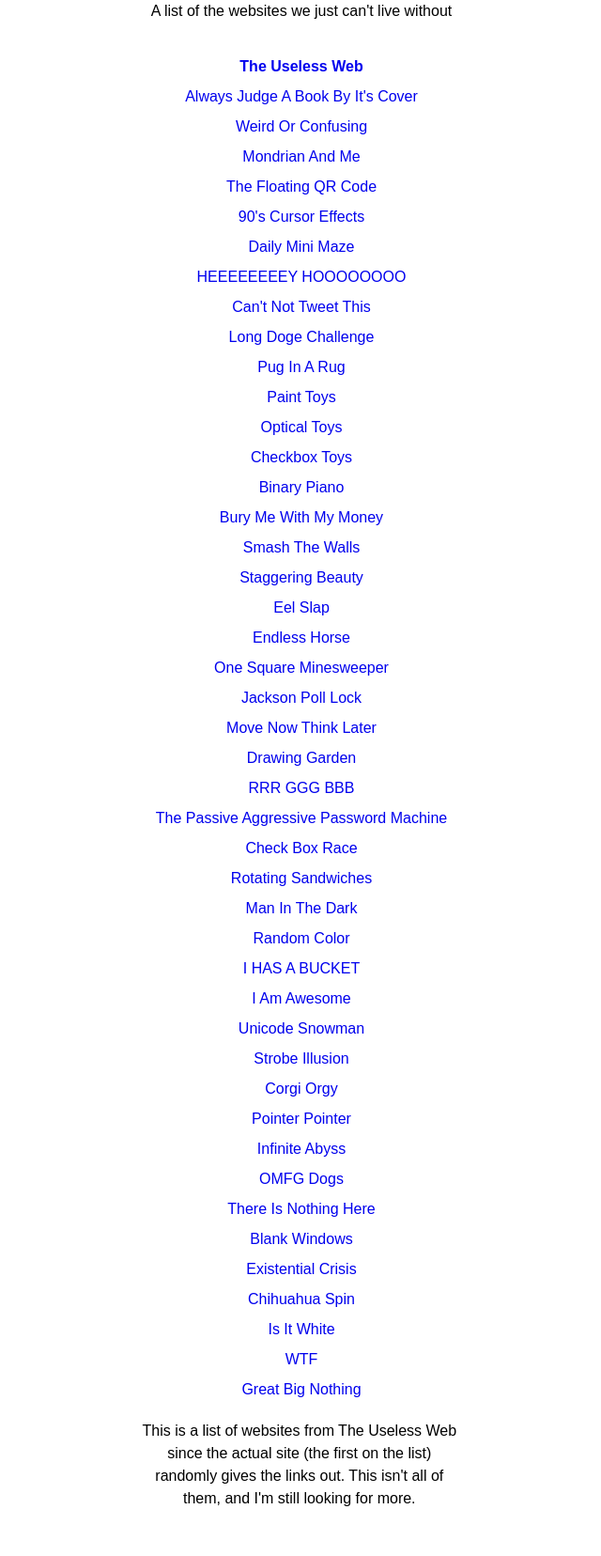
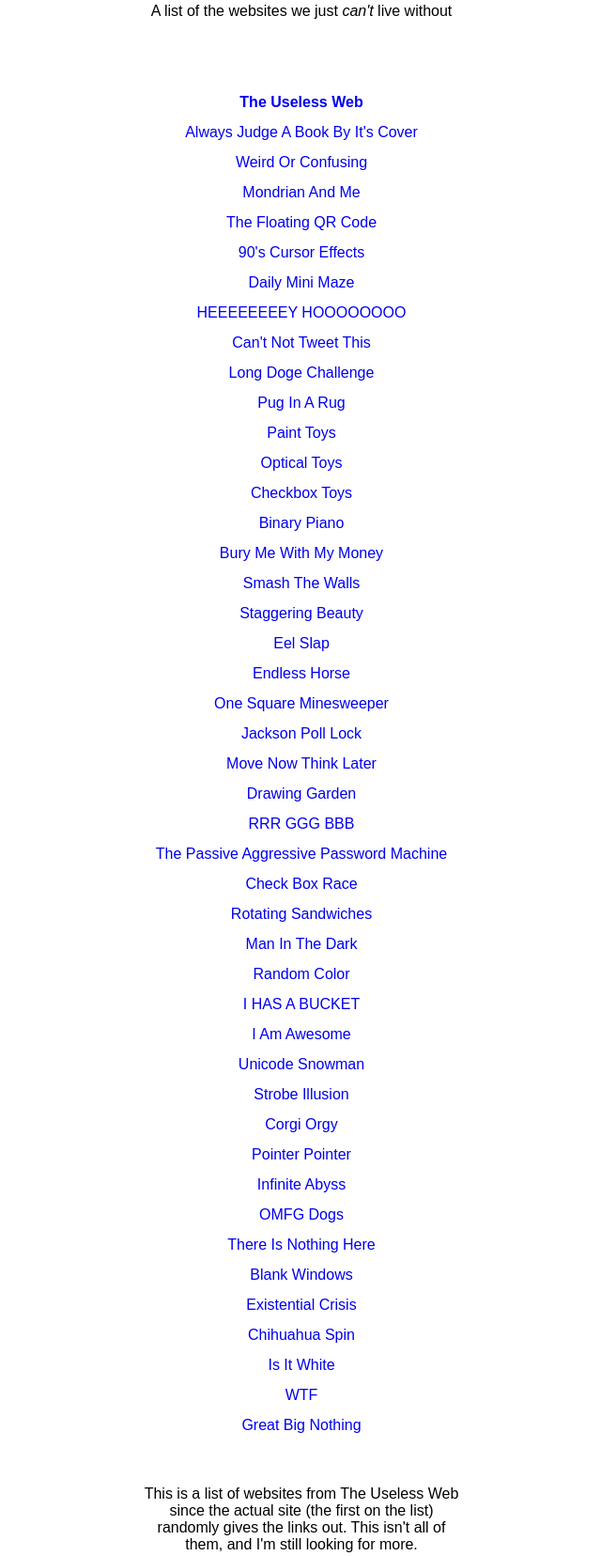
Before and after one commit to thatoneusercausingchaos/uselessweb, a plain HTML site: page index.html in a window 1280 px wide. Shown: the part 77-1733 px from the top of the page at 94% size, without its empty margins (319-959 px from the left). Drawn offline with Linux system fonts and the light colour scheme.

Commit message:
Update index.html

```diff
--- a/index.html
+++ b/index.html
@@ -3,62 +3,65 @@
   <head>
     <title>The Useless Web</title>
     <link rel="stylesheet" href="styles.css">
+    <meta name="viewport" content="width=device-width, inital-scale=1.0">
   </head>
   <body>
     <h1>List Of Useless Websites</h1>
-    <p>A list of the websites we just can't live without</p><br>
-    <div class="spacing">
-    <b><a href="https://theuselessweb.com/" target="_blank" rel="noopener noreferrer">The Useless Web</a></b><br>
-    <a href="https://alwaysjudgeabookbyitscover.com/" target="_blank" rel="noopener noreferrer">Always Judge A Book By It's Cover</a><br>
-    <a href="https://weirdorconfusing.com/" target="_blank" rel="noopener noreferrer">Weird Or Confusing</a><br>
-    <a href="https://mondrianandme.com/" target="_blank" rel="noopener noreferrer">Mondrian And Me</a><br>
-    <a href="https://floatingqrcode.com/" target="_blank" rel="noopener noreferrer">The Floating QR Code</a><br>
-    <a href="https://cursoreffects.com/" target="_blank" revl="noopener noreferrer">90's Cursor Effects</a><br>
-    <a href="https://maze.toys/mazes/mini/daily/" target="_blank" rel="noopener noreferrer">Daily Mini Maze</a><br>
-    <a href="https://heeeeeeeey.com/" target="_blank" rel="noopener noreferrer">HEEEEEEEEY HOOOOOOOO</a><br>
-    <a href="https://cant-not-tweet-this.com/" target="_blank" rel="noopener noreferrer">Can't Not Tweet This</a><br>
-    <a href="https://longdogechallenge.com/" target="_blank" rel="noopener noreferrer">Long Doge Challenge</a><br>
-    <a href="https://puginarug.com/" target="_blank" rel="noopener noreferrer">Pug In A Rug</a><br>
-    <a href="https://paint.toys/" target="_blank" rel="noopener noreferrer">Paint Toys</a><br>
-    <a href="https://optical.toys/" target="_blank" rel="noopener noreferrer">Optical Toys</a><br>
-    <a href="https://checkbox.toys/" target="_blank" rel="noopener noreferrer">Checkbox Toys</a><br>
-    <a href="https://binarypiano.com/" target="_blank" rel="noopener noreferrer">Binary Piano</a><br>
-    <a href="http://burymewithmymoney.com/" target="_blank" rel="noopener noreferrer">Bury Me With My Money</a><br>
-    <a href="https://smashthewalls.com/" target="_blank" rel="noopener noreferrer">Smash The Walls</a><br>
-    <a href="http://www.staggeringbeauty.com/" target="_blank" rel="noopener noreferrer">Staggering Beauty</a><br>
-    <a href="https://eelslap.com/" target="_blank" rel="noopener noreferrer">Eel Slap</a><br>
-    <a href="http://endless.horse/" target="_blank" rel="noopener noreferrer">Endless Horse</a><br>
-    <a href="https://onesquareminesweeper.com/" target="_blank" rel="noopener noreferrer">One Square Minesweeper</a><br>
-    <a href="https://jacksonpollock.org/" target="_blank" rel="noopener noreferrer">Jackson Poll Lock</a><br>
-    <a href="https://www.movenowthinklater.com/" target="_blank" rel="noopener noreferrer">Move Now Think Later</a><br>
-    <a href="https://drawing.garden/" target="_blank" rel="noopener noreferrer">Drawing Garden</a><br>
-    <a href="https://www.rrrgggbbb.com/" target="_blank" rel="noopener noreferrer">RRR GGG BBB</a><br>
-    <a href="https://trypap.com/" target="_blank" rel="noopener noreferrer">The Passive Aggressive Password Machine</a><br>
-    <a href="https://checkboxrace.com/" target="_blank" rel="noopener noreferrer">Check Box Race</a><br>
-    <a href="https://rotatingsandwiches.com/" target="_blank" rel="noopener noreferrer">Rotating Sandwiches</a><br>
-    <a href="https://maninthedark.com/" target="_blank" rel="noopener noreferrer">Man In The Dark</a><br>
-    <a href="https://randomcolour.com/" target="_blank" rel="noopener noreferrer">Random Color</a><br>
-    <a href="https://ihasabucket.com/" target="_blank" rel="noopener noreferrer">I HAS A BUCKET</a><br>
-    <a href="https://iamawesome.com/" target="_blank" rel="noopener noreferrer">I Am Awesome</a><br>
-    <a href="https://unicodesnowmanforyou.com/" target="_blank" rel="noopener noreferrer">Unicode Snowman</a><br>
-    <a href="https://strobe.cool/" target="_blank" rel="noopener noreferrer">Strobe Illusion</a><br>
-    <a href="https://corgiorgy.com/" target="_blank" rel="noopener noreferrer">Corgi Orgy</a><br>
-    <a href="https://pointerpointer.com/" target="_blank" rel="noopener noreferrer">Pointer Pointer</a><br>
-    <a href="https://boringboringboring.com/" target="_blank" rel="noopener noreferrer">Infinite Abyss</a><br>
-    <a href="https://www.omfgdogs.com/" target="_blank" rel="noopener noreferrer">OMFG Dogs</a><br>
-    <a href="https://oct82.com/" target="_blank" rel="noopener noreferrer">There Is Nothing Here</a><br>
-    <a href="https://www.blankwindows.com/" target="_blank" rel="noopener noreferrer">Blank Windows</a><br>
-    <a href="https://existentialcrisis.com/" target="_blank" rel="noopener noreferrer">Existential Crisis</a><br>
-    <a href="https://chihuahuaspin.com/" target="_blank" rel="noopener noreferrer">Chihuahua Spin</a><br>
-    <a href="https://isitwhite.com/" target="_blank" rel="noopener noreferrer">Is It White</a><br>
-    <a href="https://wutdafuk.com/" target="_blank" rel="noopener noreferrer">WTF</a><br>
-    <a href="https://greatbignothing.com/" target="_blank" rel="noopener noreferrer">Great Big Nothing</a><br>
+    <p>A list of the websites we just <i>can't</i> live without</p>
+    <pre>
+   <div class="spacing">
+<b><a href="https://theuselessweb.com/" target="_blank" rel="noopener noreferrer">The Useless Web</a></b>
+<a href="https://alwaysjudgeabookbyitscover.com/" target="_blank" rel="noopener noreferrer">Always Judge A Book By It's Cover</a>
+<a href="https://weirdorconfusing.com/" target="_blank" rel="noopener noreferrer">Weird Or Confusing</a>
+<a href="https://mondrianandme.com/" target="_blank" rel="noopener noreferrer">Mondrian And Me</a>
+<a href="https://floatingqrcode.com/" target="_blank" rel="noopener noreferrer">The Floating QR Code</a>
+<a href="https://cursoreffects.com/" target="_blank" revl="noopener noreferrer">90's Cursor Effects</a>
+<a href="https://maze.toys/mazes/mini/daily/" target="_blank" rel="noopener noreferrer">Daily Mini Maze</a>
+<a href="https://heeeeeeeey.com/" target="_blank" rel="noopener noreferrer">HEEEEEEEEY HOOOOOOOO</a>
+<a href="https://cant-not-tweet-this.com/" target="_blank" rel="noopener noreferrer">Can't Not Tweet This</a>
+<a href="https://longdogechallenge.com/" target="_blank" rel="noopener noreferrer">Long Doge Challenge</a>
+<a href="https://puginarug.com/" target="_blank" rel="noopener noreferrer">Pug In A Rug</a>
+<a href="https://paint.toys/" target="_blank" rel="noopener noreferrer">Paint Toys</a>
+<a href="https://optical.toys/" target="_blank" rel="noopener noreferrer">Optical Toys</a>
+<a href="https://checkbox.toys/" target="_blank" rel="noopener noreferrer">Checkbox Toys</a>
+<a href="https://binarypiano.com/" target="_blank" rel="noopener noreferrer">Binary Piano</a>
+<a href="http://burymewithmymoney.com/" target="_blank" rel="noopener noreferrer">Bury Me With My Money</a>
+<a href="https://smashthewalls.com/" target="_blank" rel="noopener noreferrer">Smash The Walls</a>
+<a href="http://www.staggeringbeauty.com/" target="_blank" rel="noopener noreferrer">Staggering Beauty</a>
+<a href="https://eelslap.com/" target="_blank" rel="noopener noreferrer">Eel Slap</a>
+<a href="http://endless.horse/" target="_blank" rel="noopener noreferrer">Endless Horse</a>
+<a href="https://onesquareminesweeper.com/" target="_blank" rel="noopener noreferrer">One Square Minesweeper</a>
+<a href="https://jacksonpollock.org/" target="_blank" rel="noopener noreferrer">Jackson Poll Lock</a>
+<a href="https://www.movenowthinklater.com/" target="_blank" rel="noopener noreferrer">Move Now Think Later</a>
+<a href="https://drawing.garden/" target="_blank" rel="noopener noreferrer">Drawing Garden</a>
+<a href="https://www.rrrgggbbb.com/" target="_blank" rel="noopener noreferrer">RRR GGG BBB</a>
+<a href="https://trypap.com/" target="_blank" rel="noopener noreferrer">The Passive Aggressive Password Machine</a>
+<a href="https://checkboxrace.com/" target="_blank" rel="noopener noreferrer">Check Box Race</a>
+<a href="https://rotatingsandwiches.com/" target="_blank" rel="noopener noreferrer">Rotating Sandwiches</a>
+<a href="https://maninthedark.com/" target="_blank" rel="noopener noreferrer">Man In The Dark</a>
+<a href="https://randomcolour.com/" target="_blank" rel="noopener noreferrer">Random Color</a>
+<a href="https://ihasabucket.com/" target="_blank" rel="noopener noreferrer">I HAS A BUCKET</a>
+<a href="https://iamawesome.com/" target="_blank" rel="noopener noreferrer">I Am Awesome</a>
+<a href="https://unicodesnowmanforyou.com/" target="_blank" rel="noopener noreferrer">Unicode Snowman</a>
+<a href="https://strobe.cool/" target="_blank" rel="noopener noreferrer">Strobe Illusion</a>
+<a href="https://corgiorgy.com/" target="_blank" rel="noopener noreferrer">Corgi Orgy</a>
+<a href="https://pointerpointer.com/" target="_blank" rel="noopener noreferrer">Pointer Pointer</a>
+<a href="https://boringboringboring.com/" target="_blank" rel="noopener noreferrer">Infinite Abyss</a>
+<a href="https://www.omfgdogs.com/" target="_blank" rel="noopener noreferrer">OMFG Dogs</a>
+<a href="https://oct82.com/" target="_blank" rel="noopener noreferrer">There Is Nothing Here</a>
+<a href="https://www.blankwindows.com/" target="_blank" rel="noopener noreferrer">Blank Windows</a>
+<a href="https://existentialcrisis.com/" target="_blank" rel="noopener noreferrer">Existential Crisis</a>
+<a href="https://chihuahuaspin.com/" target="_blank" rel="noopener noreferrer">Chihuahua Spin</a>
+<a href="https://isitwhite.com/" target="_blank" rel="noopener noreferrer">Is It White</a>
+<a href="https://wutdafuk.com/" target="_blank" rel="noopener noreferrer">WTF</a>
+<a href="https://greatbignothing.com/" target="_blank" rel="noopener noreferrer">Great Big Nothing</a>
+    </pre>
     </div>
-    <pre>
-This is a list of websites from The Useless Web
-since the actual site (the first on the list)
-randomly gives the links out. This isn't all of
-them, and I'm still looking for more.
-   </pre>
+    <p>
+      This is a list of websites from The Useless Web <br>
+      since the actual site (the first on the list) <br>
+      randomly gives the links out. This isn't all of <br>
+      them, and I'm still looking for more.
+    </p>
   </body>
 </html>
```
